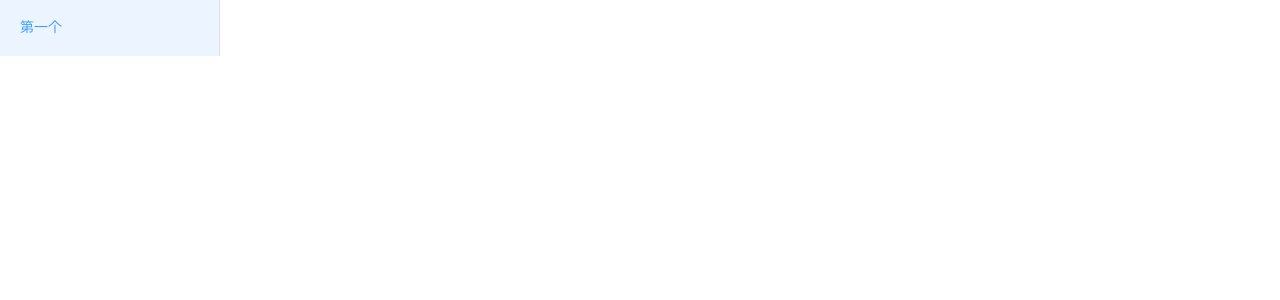
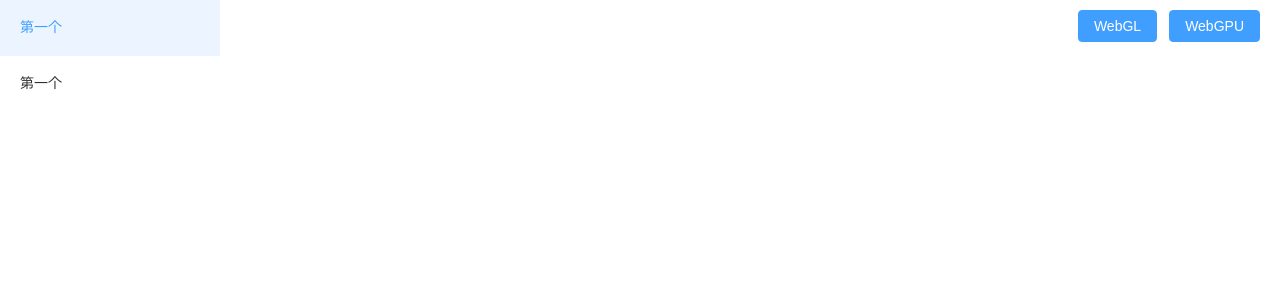
Before and after one commit to shenburen/computer-graphics, a Vue app: page /1 in a window 1280 px wide. Before the commit this address had no page. Shown: the top 300 px of the page. Built offline with nearby package versions, Linux system fonts and the light colour scheme.

Commit message:
提交。

```diff
--- a/src/layout/Container.vue
+++ /dev/null
@@ -1 +0,0 @@
-<template></template>
--- /dev/null
+++ b/src/views/Container.vue
@@ -0,0 +1,28 @@
+<template>
+  <div class="head">
+    <el-button type="primary">WebGL</el-button>
+    <el-button type="primary" style="margin-right: 20px">WebGPU</el-button>
+  </div>
+  <div class="body"></div>
+</template>
+
+<script setup>
+import { watch } from "vue";
+import { useRouter } from "vue-router";
+
+const router = useRouter();
+
+watch;
+</script>
+
+<style lang="scss" scoped>
+.head {
+  height: 50px;
+  text-align: right;
+  line-height: 50px;
+}
+
+.body {
+  height: calc(100% - 50px);
+}
+</style>
--- a/src/views/Menu.vue
+++ b/src/views/Menu.vue
@@ -1,15 +1,32 @@
 <template>
   <div class="list">
     <el-scrollbar height="100%">
-      <el-menu default-active="1">
-        <el-menu-item index="1">
+      <el-menu default-active="triangle" @select="MenuSelect">
+        <el-menu-item index="triangle">
+          <span>第一个</span>
+        </el-menu-item>
+        <el-menu-item index="haha">
           <span>第一个</span>
         </el-menu-item>
       </el-menu>
     </el-scrollbar>
   </div>
-  <div class="box"></div>
+  <div class="box">
+    <RouterView></RouterView>
+  </div>
 </template>
+
+<script setup>
+import { useRouter } from "vue-router";
+
+const router = useRouter();
+
+const MenuSelect = (index) => {
+  router.push({
+    path: "/" + index,
+  });
+};
+</script>
 
 <style lang="scss" scoped>
 .list {
@@ -17,6 +34,10 @@
   left: 0;
   width: 220px;
   height: 100%;
+
+  ul {
+    border-right: none;
+  }
 }
 
 .box {
--- /dev/null
+++ b/src/views/webgl/Triangle.vue
@@ -0,0 +1 @@
+<template>webgl</template>
--- /dev/null
+++ b/src/views/webgpu/Triangle.vue
@@ -0,0 +1 @@
+<template>webgpu</template>
```
Also changed, not shown: src/router/index.js (+10 -2 lines).
